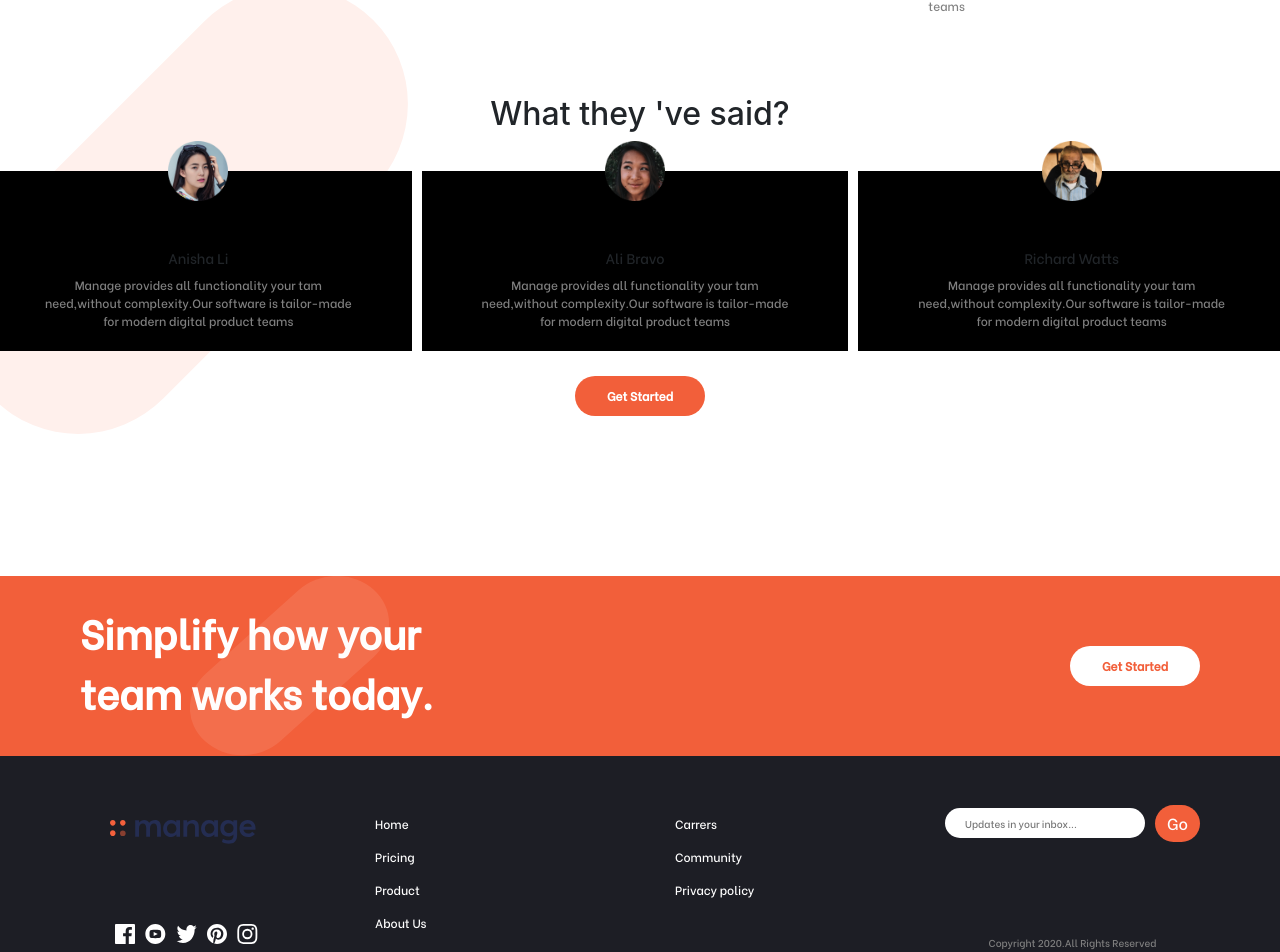
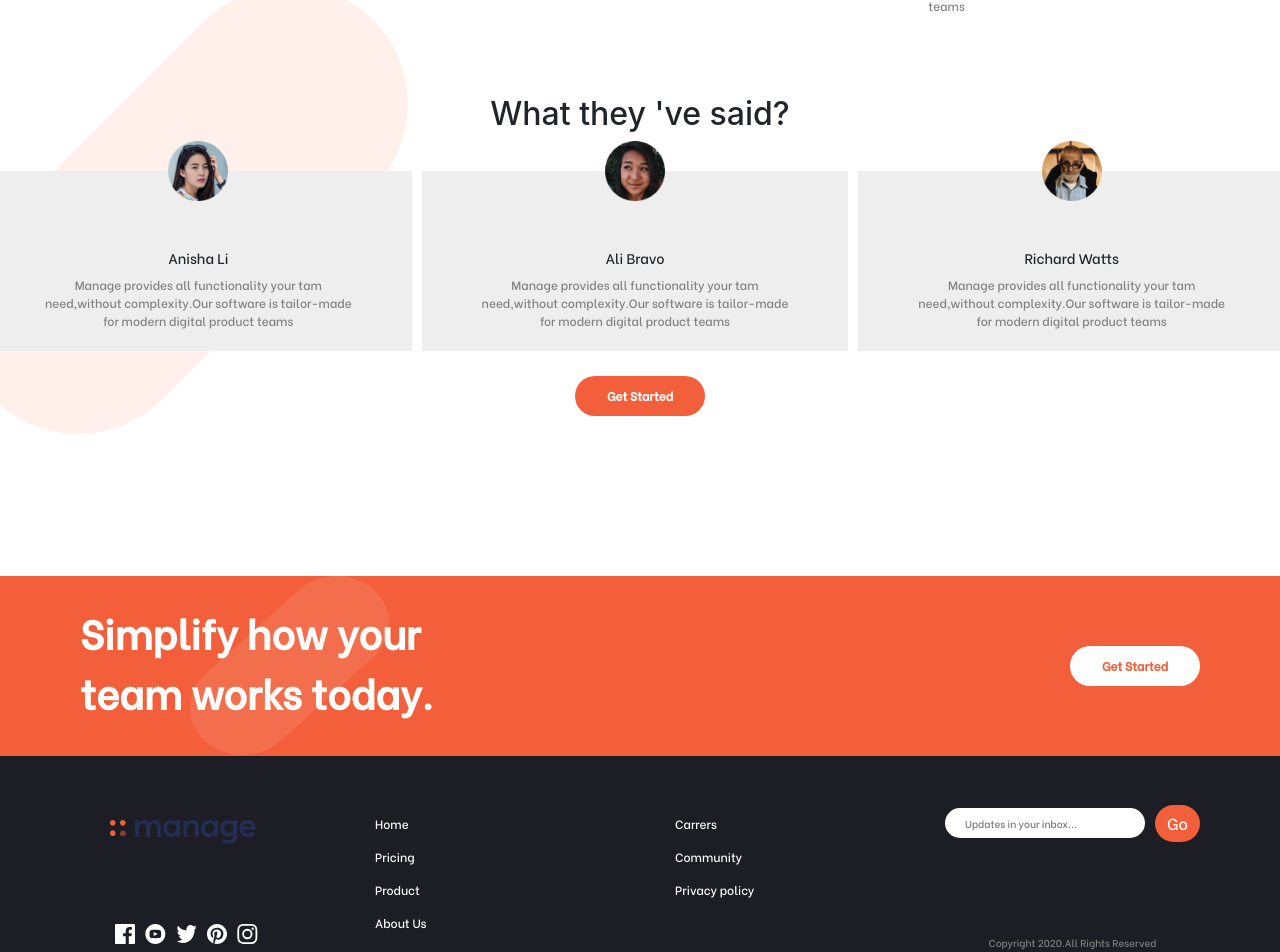
Before and after one commit to mohamedhamdy2017/landing-page, a React (Create React App) app: page / in a window 1280 px wide. Shown: the part 1340-2292 px from the top of the page. Built offline with nearby package versions, Linux system fonts and the light colour scheme.

Commit message:
change background

```diff
--- a/src/assets/scss/landing-page.scss
+++ b/src/assets/scss/landing-page.scss
@@ -167,7 +167,7 @@
 .commentContainer {
   width: 350px;
   height: 180px;
-  background-color: #000;
+  background-color: #eee;
   display: flex;
   margin-right: 10px;
   margin-top: 30px;
```
